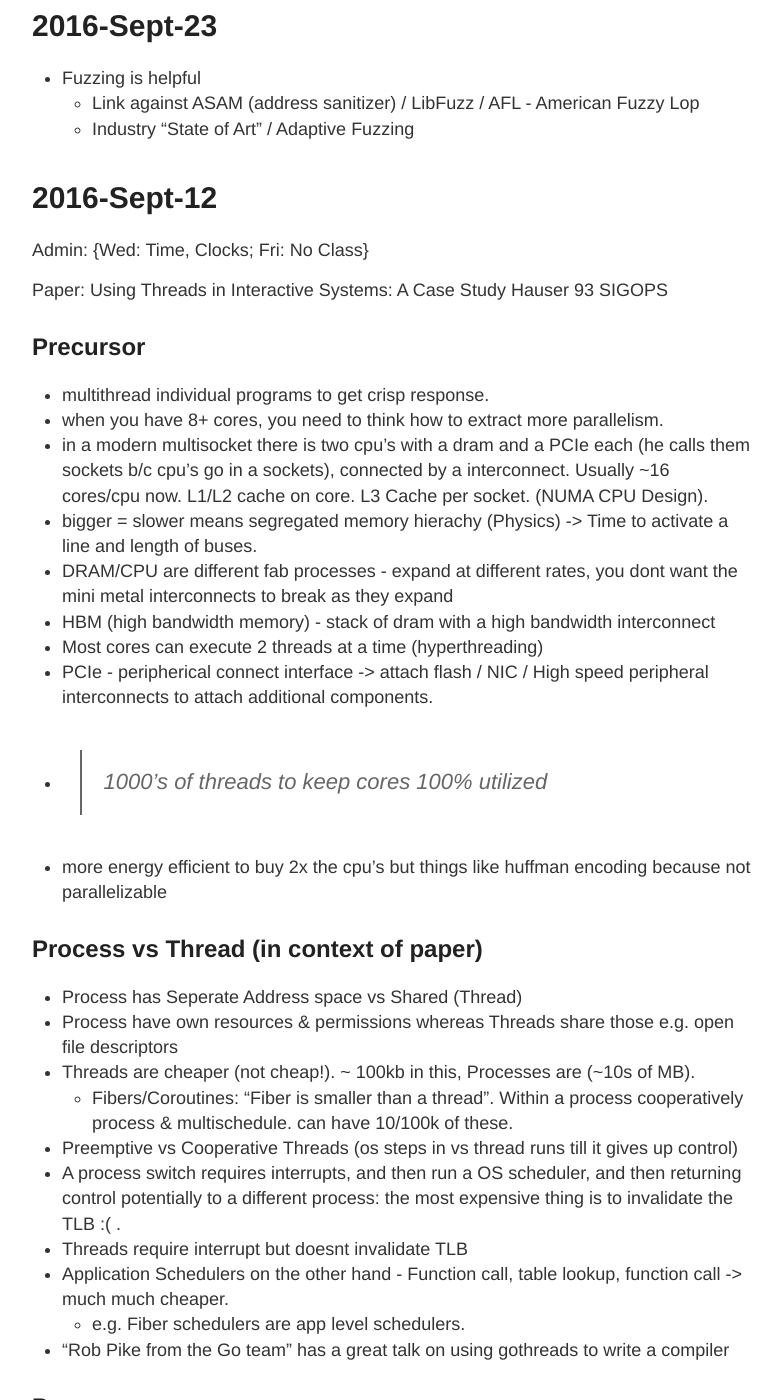
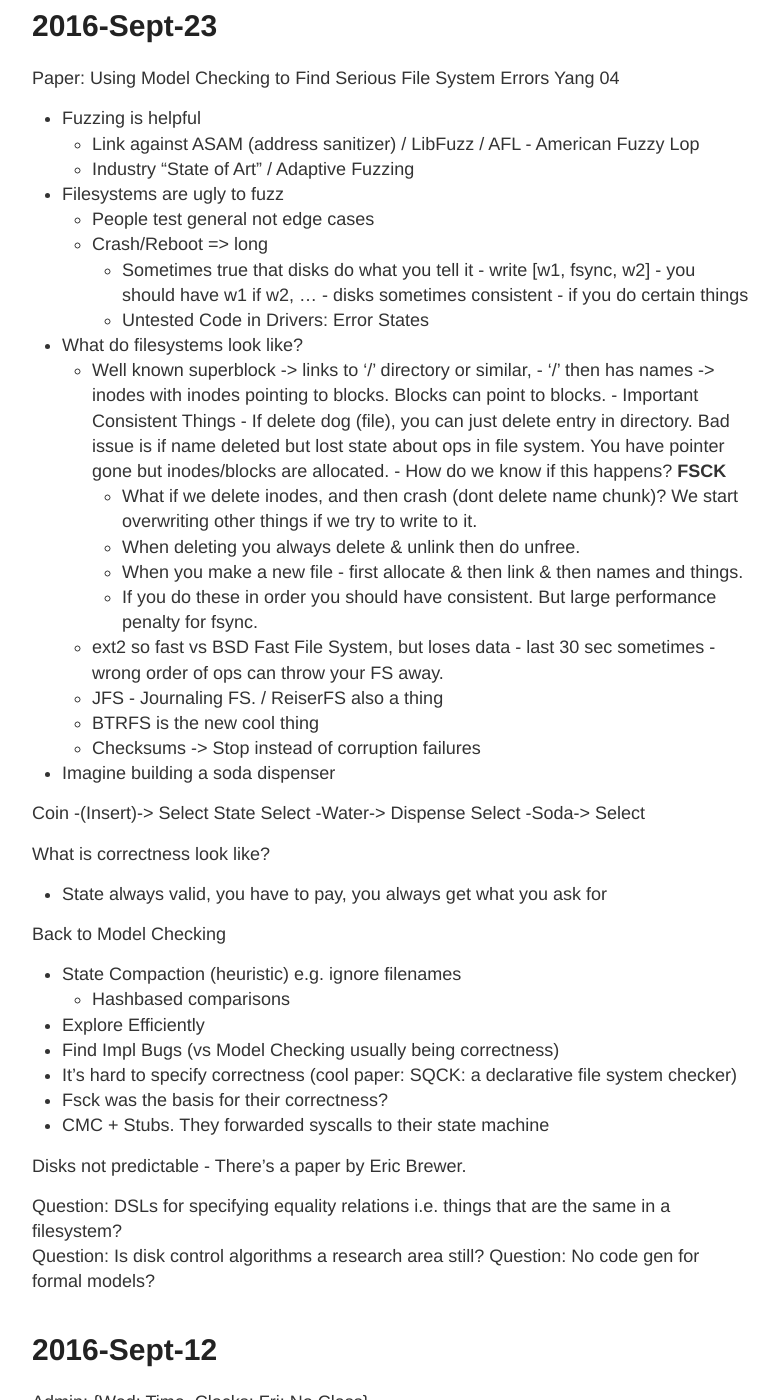
Before and after one commit to RONNCC/ronncc.github, a Jekyll site: the page built from _posts/2016-9-9-Advanced-Operating-Systems-Notes.md, in a window 1280 px wide and 1400 px high, scrolled down 333 px. Shown: the whole window, without its empty margins (248-1030 px from the left). Built offline with Jekyll 4.4.1, drawn with Linux system fonts in a browser that asks for light colours; comment, search, counter and statistics services are not loaded.

Commit message:
Updated 2016-9-9-Advanced-Operating-Systems-Notes.md

```diff
--- a/_posts/2016-9-9-Advanced-Operating-Systems-Notes.md
+++ b/_posts/2016-9-9-Advanced-Operating-Systems-Notes.md
@@ -13,11 +13,58 @@ title: Grad Advanced Operating Systems & Distrib. Systems Notes
 Professor Dave Andersen
 
 # 2016-Sept-23
+
+Paper: Using Model Checking to Find Serious File System Errors Yang 04
+
 - Fuzzing  is helpful
     - Link against ASAM (address sanitizer) / LibFuzz / AFL - American Fuzzy Lop
     - Industry "State of Art" / Adaptive Fuzzing
 
+- Filesystems are ugly to fuzz
+    - People test general not edge cases
+	- Crash/Reboot => long
+        - Sometimes true that disks do what you tell it - write [w1, fsync, w2] - you should have w1 if w2, ... - disks sometimes consistent - if you do certain things
+        - Untested Code in Drivers: Error States
 
+- What do filesystems look like?
+	- Well known superblock -> links to '/' directory or similar,
+   	- '/' then has names -> inodes with inodes pointing to blocks. Blocks can point to blocks.
+   	- Important Consistent Things
+   		- If delete dog (file), you can just delete entry in directory. Bad issue is if name deleted but lost state about ops in file system. You have pointer gone but inodes/blocks are allocated.
+       	- How do we know if this happens? **FSCK**
+        - What if we delete inodes, and then crash (dont delete name chunk)? We start overwriting other things
+        if we try to write to it.
+        - When deleting you always delete & unlink then do unfree.
+        - When you make a new file - first allocate & then link & then names and things.
+        - If you do these in order you should have consistent. But large performance penalty for fsync.
+    - ext2 so fast vs BSD Fast File System, but loses data - last 30 sec sometimes - wrong order of ops can throw your FS away.
+    - JFS - Journaling FS. / ReiserFS also a thing
+    - BTRFS is the new cool thing
+    - Checksums -> Stop instead of corruption failures
+
+- Imagine building a soda dispenser
+
+Coin -(Insert)-> Select State
+Select -Water-> Dispense
+Select -Soda-> Select
+
+What is correctness look like?
+- State always valid, you have to pay, you always get what you ask for
+
+Back to Model Checking
+- State Compaction (heuristic) e.g. ignore filenames
+    - Hashbased comparisons
+- Explore Efficiently
+- Find Impl Bugs (vs Model Checking usually being correctness)
+- It's hard to specify correctness (cool paper: SQCK: a declarative file system checker)
+- Fsck was the basis for their correctness?
+- CMC + Stubs. They forwarded syscalls to their state machine
+
+Disks not predictable - There's a paper by Eric Brewer.
+
+Question: DSLs for specifying equality relations i.e. things that are the same in a filesystem?
+Question: Is disk control algorithms a research area still?
+Question: No code gen for formal models?
 
 
 
```
